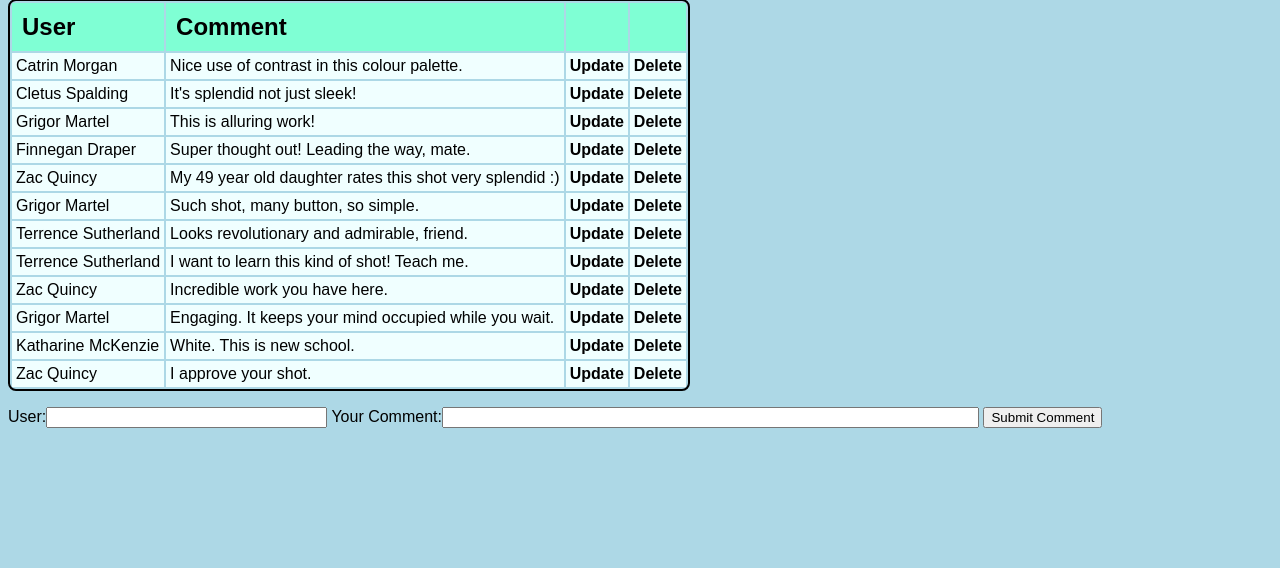
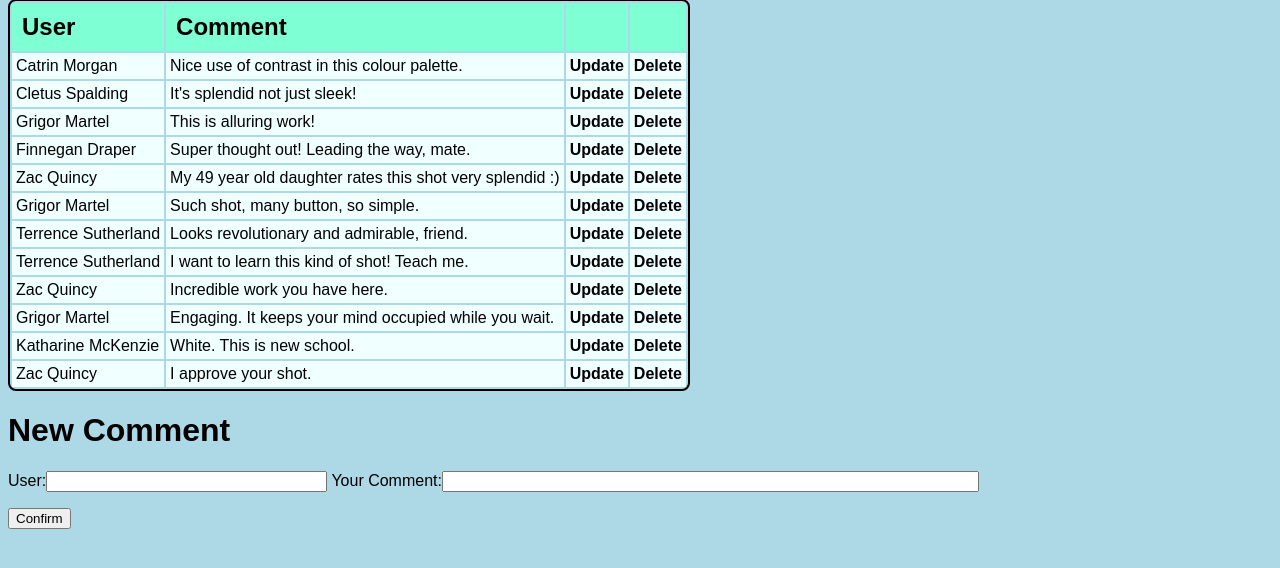
Before and after one commit to TonyJenkins/django-guestbook, a Django app: page /guestbook/ in a window 1280 px wide. Shown: the part 218-786 px from the top of the page. Run offline with Django 3.2, Linux system fonts and the light colour scheme; data comes from the database, SQL or seed files in the repository.

Commit message:
Tidy form to match Spring original.

```diff
--- a/guestbook/templates/guestbookapp/base.html
+++ b/guestbook/templates/guestbookapp/base.html
@@ -13,7 +13,7 @@
     <link href="{% static 'css/guestbook.css' %}" rel="stylesheet">
 
     <title>
-        Django Guestbook {% block title %} Guestbook {% endblock %}
+        {% block title %} Guestbook {% endblock %}
     </title>
 </head>
 <body>
--- a/guestbook/templates/guestbookapp/index.html
+++ b/guestbook/templates/guestbookapp/index.html
@@ -29,13 +29,12 @@
        </p>
     {% endif %}
 
-    <p></p>
-    <p></p>
+    <h1>New Comment</h1>
 
     <form id="new_entry_form" method="post" action="">
         {% csrf_token %}
         {{ form }}
-
-        <input type="submit" name="submit" value="Submit Comment" />
+        <p></p>
+        <input type="submit" name="submit" value="Confirm" />
     </form>
 {% endblock %}
```
